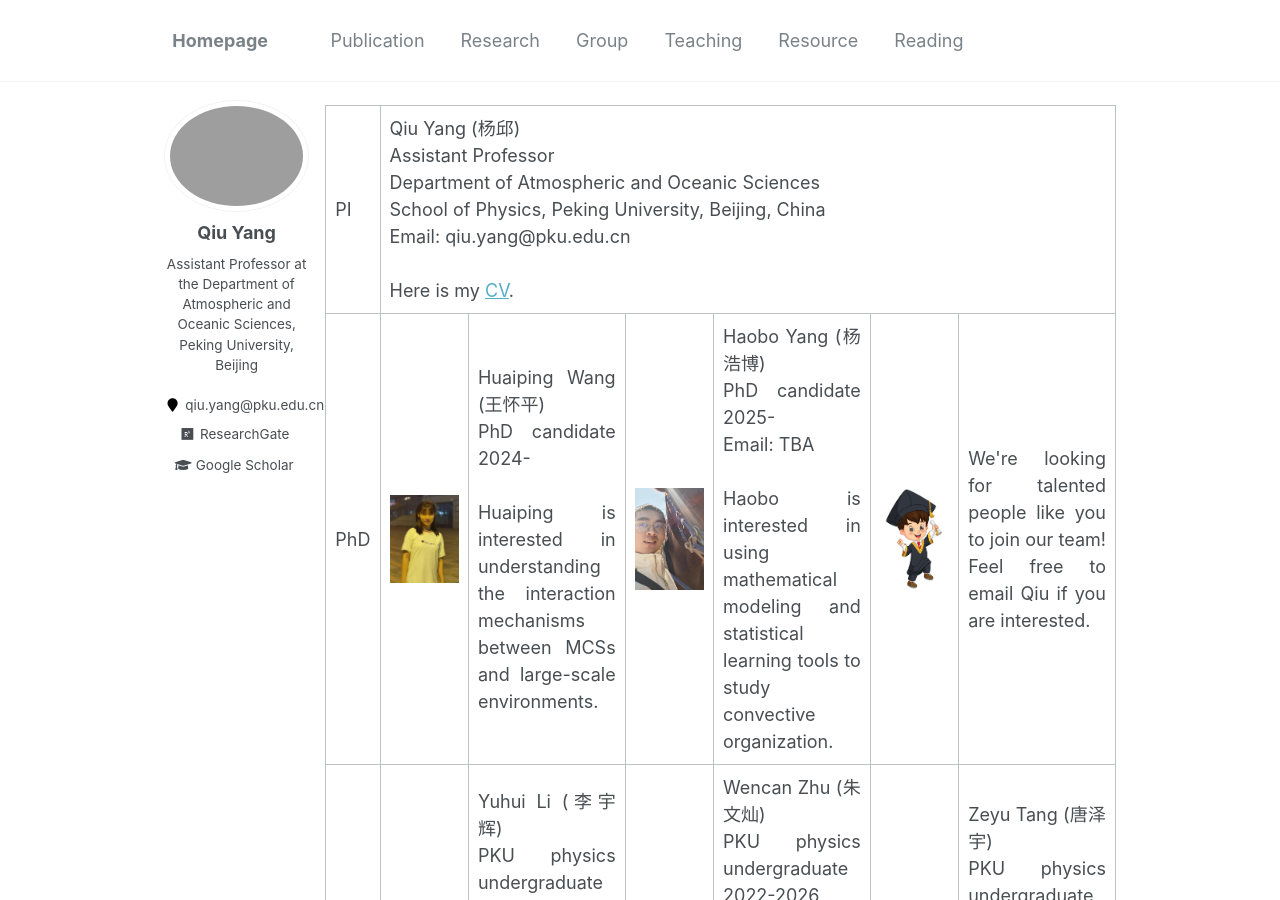
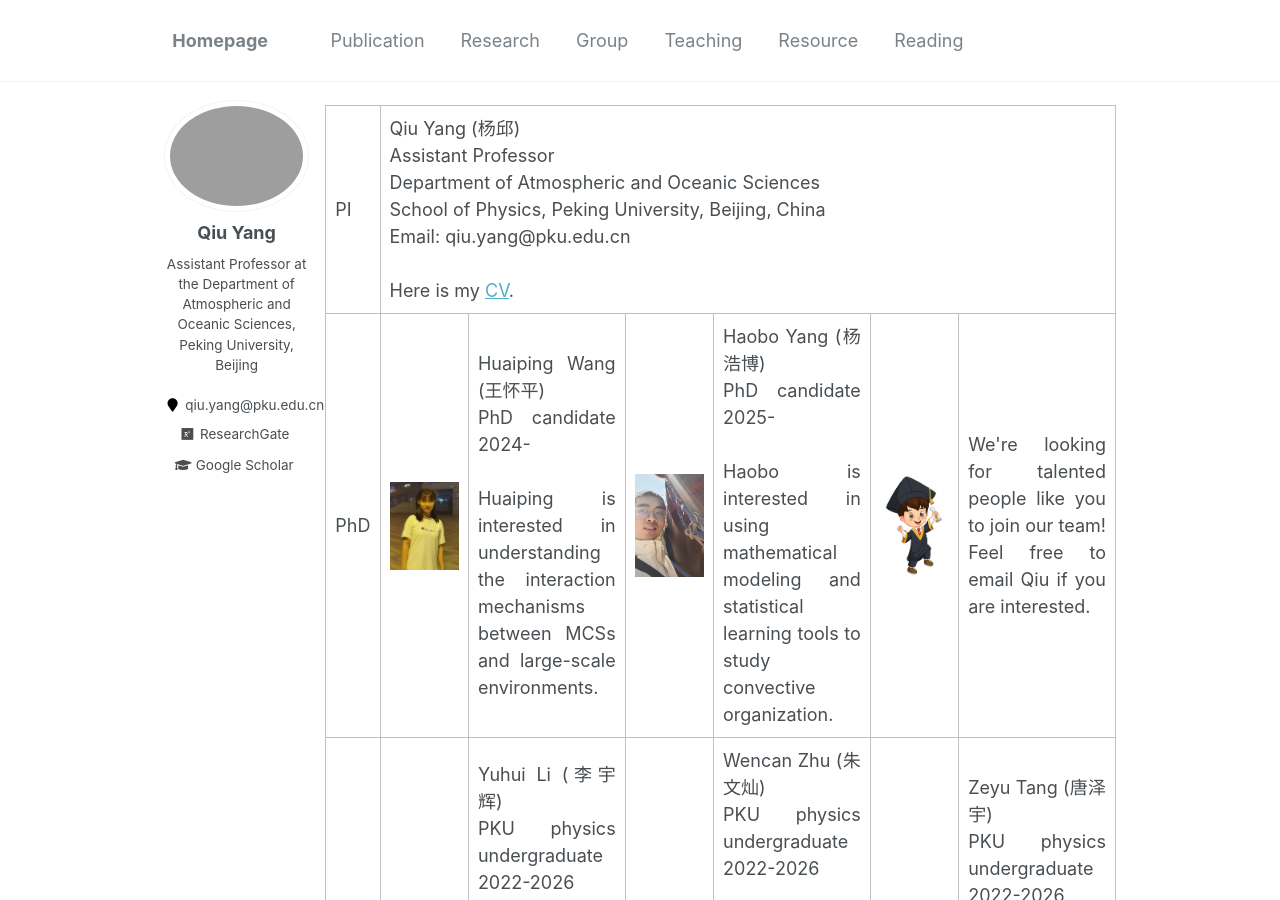
Before and after one commit to qiuyang50/qiuyang50.github.io, a Jekyll site: the page built from _pages/group.md, in a window 1280 px wide and 900 px high. Built offline with Jekyll 4.4.1, drawn with Linux system fonts in a browser that asks for light colours; some of the changed text lies outside the part shown.

Commit message:
Update group.md

```diff
--- a/_pages/group.md
+++ b/_pages/group.md
@@ -16,17 +16,17 @@
     <td width="12%"><img src="/images/HuaipingWang_2024PhD.jpg" alt="drawing"/></td>
     <td width="20%">Huaiping Wang (王怀平)<br>PhD candidate 2024-<br><br>Huaiping is interested in understanding the interaction mechanisms between MCSs and large-scale environments.</td>
     <td width="12%"><img src="/images/HaoboYang_2025PhD.jpg"    alt="drawing"/></td>
-    <td width="20%">Haobo Yang (杨浩博)<br>PhD candidate 2025-<br>Email: TBA <br><br>Haobo is interested in using mathematical modeling and statistical learning tools to study convective organization.</td>
+    <td width="20%">Haobo Yang (杨浩博)<br>PhD candidate 2025-<br><br>Haobo is interested in using mathematical modeling and statistical learning tools to study convective organization.</td>
     <td width="12%"><img src="/images/future_student.jpg"       alt="drawing"/></td>
     <td width="20%">We're looking for talented people like you to join our team! Feel free to email Qiu if you are interested.</td>
   </tr>
   <tr>
     <td width="4%">UG </td>
     <td width="12%"><img src="/images/YuhuiLi_2022Undergraduate.jpg"   alt="drawing"/></td>
-    <td width="20%">Yuhui Li (李宇辉) <br>PKU physics undergraduate 2022-2026<br>Email: TBA <br><br>Yuhui is interested in building simple math models to understand the essential mechanisms related to convective self-aggregation.</td>
+    <td width="20%">Yuhui Li (李宇辉) <br>PKU physics undergraduate 2022-2026<br><br>Yuhui is interested in building simple math models to understand the essential mechanisms related to convective self-aggregation.</td>
     <td width="12%"><img src="/images/WencanZhu_2022Undergraduate.jpg" alt="drawing"/></td>
-    <td width="20%">Wencan Zhu (朱文灿)<br>PKU physics undergraduate 2022-2026<br>Email: TBA <br><br>Wencan is interested in using machine learning tools to explore the fundamental mechanisms and predictability related to MCSs.</td>
+    <td width="20%">Wencan Zhu (朱文灿)<br>PKU physics undergraduate 2022-2026<br><br>Wencan is interested in using machine learning tools to explore the fundamental mechanisms and predictability related to MCSs.</td>
     <td width="12%"><img src="/images/ZeyuTang_2022Undergraduate.jpg"  alt="drawing"/></td>
-    <td width="20%">Zeyu Tang (唐泽宇)<br>PKU physics undergraduate 2022-2026<br>Email: TBA <br><br>Zeyu is interested in developing fundamental theories to explain essential features of MCSs.</td>
+    <td width="20%">Zeyu Tang (唐泽宇)<br>PKU physics undergraduate 2022-2026<br><br>Zeyu is interested in developing fundamental theories to explain essential features of MCSs.</td>
   </tr>
 </table>
```
